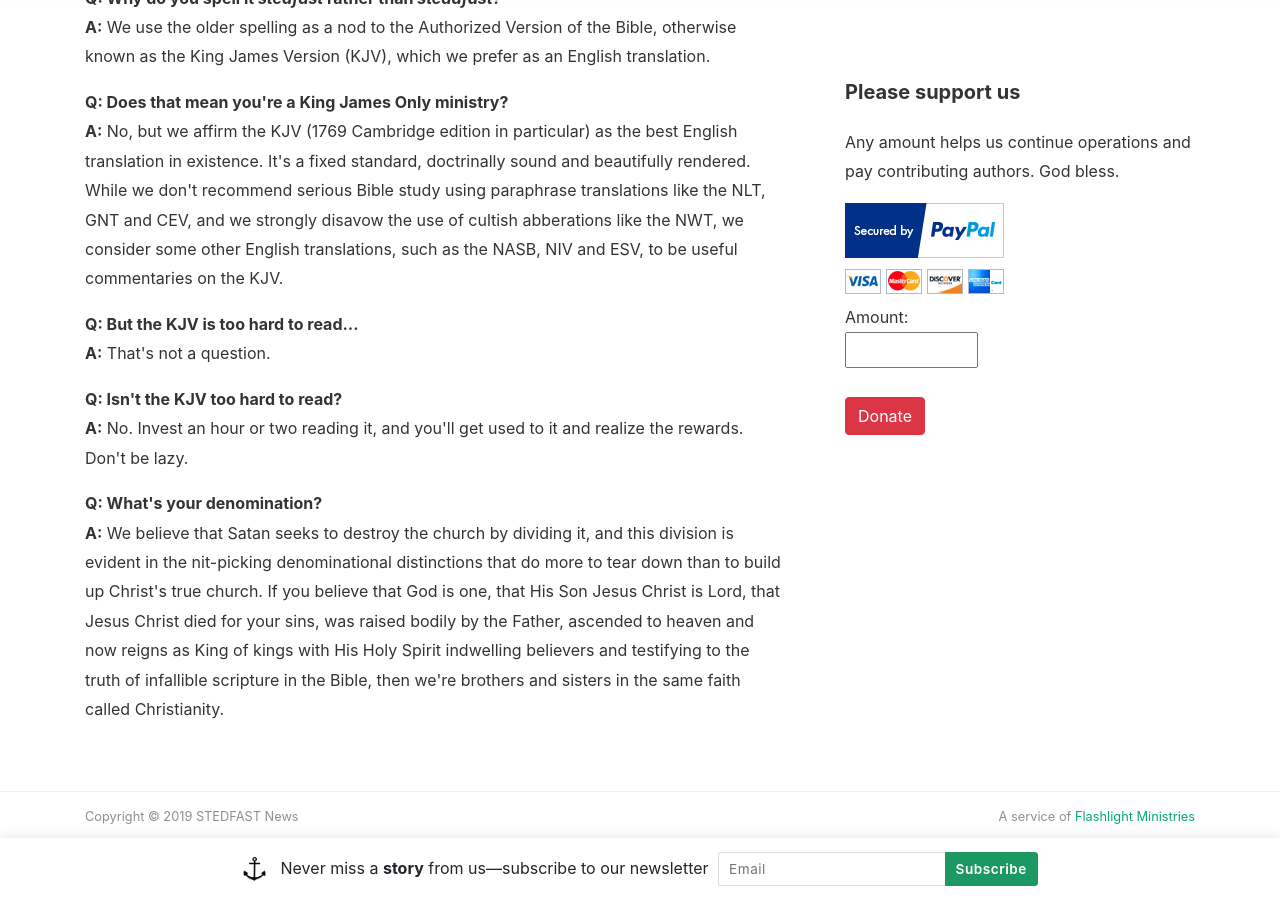
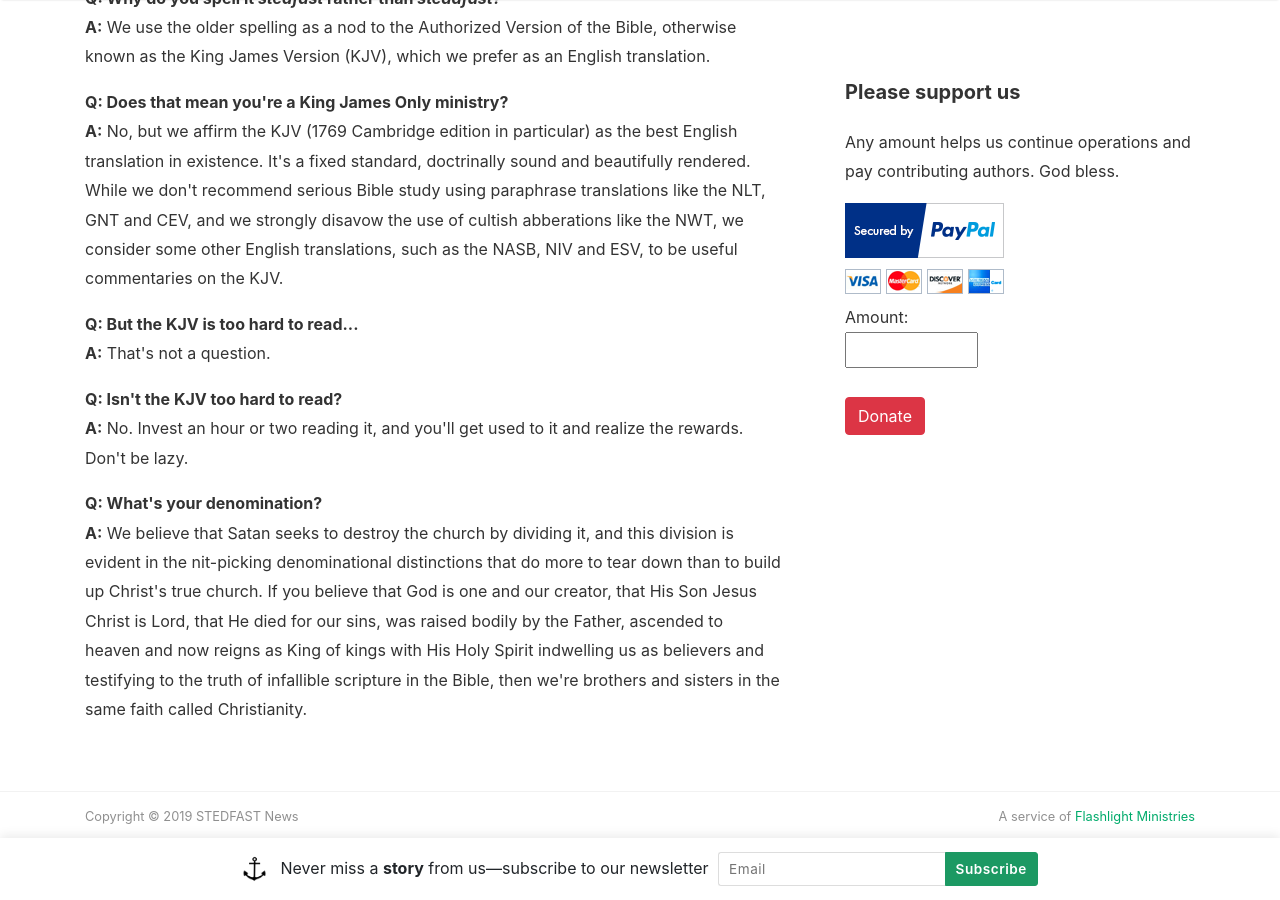
Before and after one commit to flashlightministries/stedfastnews, a Jekyll site: the page built from _pages/about.md, in a window 1280 px wide and 900 px high, scrolled down 1467 px. Built offline with Jekyll 4.4.1, drawn with Linux system fonts in a browser that asks for light colours; nearby versions of some CDN libraries.

Commit message:
Update about.md

```diff
--- a/_pages/about.md
+++ b/_pages/about.md
@@ -53,7 +53,7 @@ permalink: /about
   </p>
   <p>
     <b>Q: What's your denomination?</b><br>
-    <b>A:</b> We believe that Satan seeks to destroy the church by dividing it, and this division is evident in the nit-picking denominational distinctions that do more to tear down than to build up Christ's true church. If you believe that God is one, that His Son Jesus Christ is Lord, that Jesus Christ died for your sins, was raised bodily by the Father, ascended to heaven and now reigns as King of kings with His Holy Spirit indwelling believers and testifying to the truth of infallible scripture in the Bible, then we're brothers and sisters in the same faith called Christianity.
+    <b>A:</b> We believe that Satan seeks to destroy the church by dividing it, and this division is evident in the nit-picking denominational distinctions that do more to tear down than to build up Christ's true church. If you believe that God is one and our creator, that His Son Jesus Christ is Lord, that He died for our sins, was raised bodily by the Father, ascended to heaven and now reigns as King of kings with His Holy Spirit indwelling us as believers and testifying to the truth of infallible scripture in the Bible, then we're brothers and sisters in the same faith called Christianity.
   </p>
 </div>
 
```
